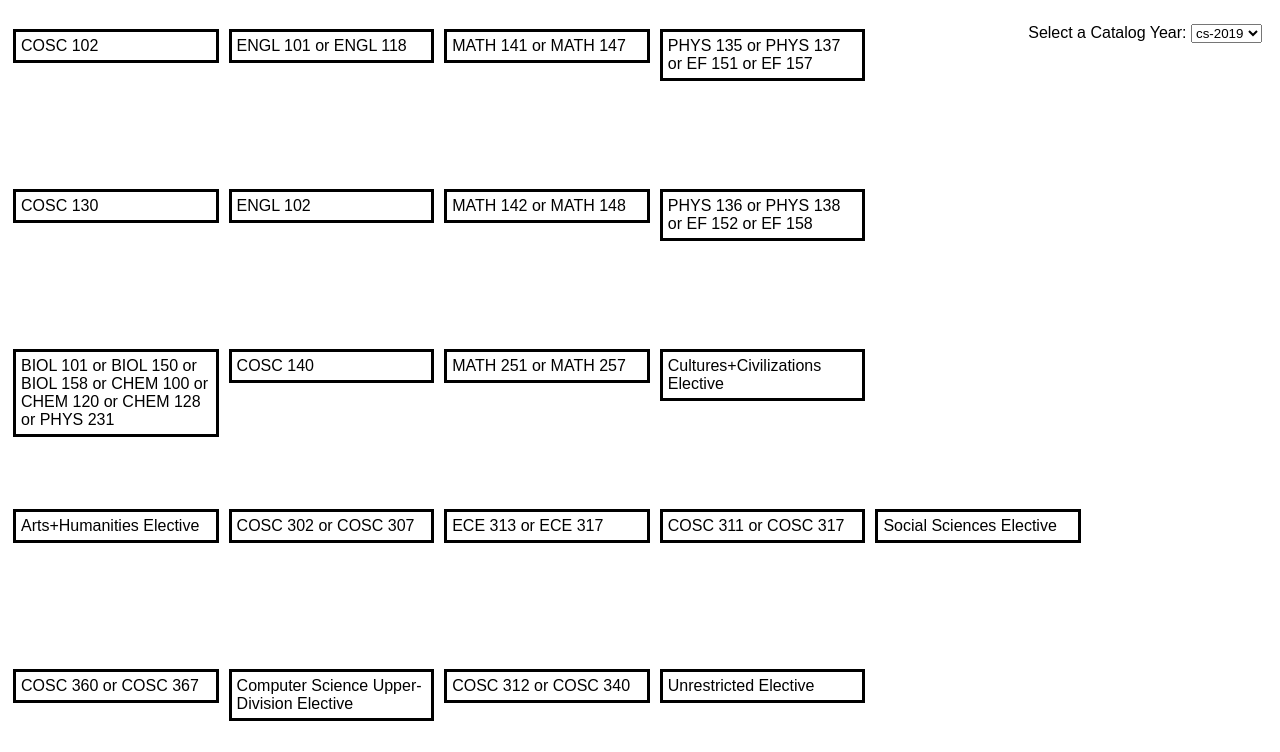
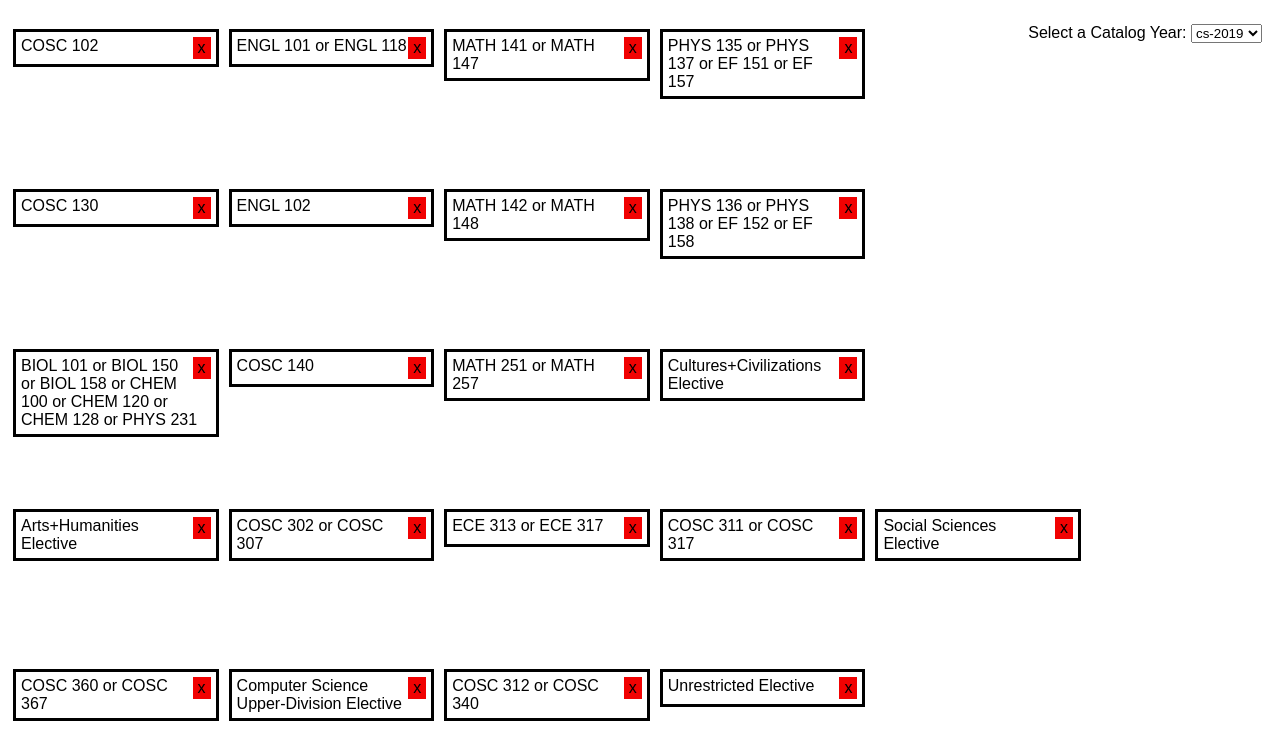
Before and after one commit to jmandzak/CatalogVisualizer, a plain HTML site: page index.html in a window 1280 px wide. Shown: the part 48-800 px from the top of the page. Drawn offline with nearby package versions, Linux system fonts and the light colour scheme.

Commit message:
Add ability to delete class boxes with red X

```diff
--- a/index.html
+++ b/index.html
@@ -3,7 +3,7 @@
 <head>
     <meta charset="UTF-8">
     <title>Catalog Visualizer</title>
-    <link rel="stylesheet" href="stylesheet.css">
+    <link rel="stylesheet" href="stylesheet.css?t=randomNum">
     <script src="https://code.jquery.com/jquery-3.5.1.js"></script>
 </head>
 
@@ -50,7 +50,7 @@
 
                     for ( var semesters in data[catalog]['terms']){
                         for( var classes in data[catalog]['terms'][semesters]){
-                            boxSection.innerHTML += '<div class="box" contenteditable="true">' + data[catalog]['terms'][semesters][classes] + '</div>' ;
+                            boxSection.innerHTML += '<div class="box" contenteditable="true"><span id="close" onclick="this.parentNode.remove(); return false;">x</span>' + data[catalog]['terms'][semesters][classes] + '</div>' ;
                             all_classes.push(data[catalog]['terms'][semesters][classes]);
                         }
                         boxSection.innerHTML += '<br>' ;
--- a/stylesheet.css
+++ b/stylesheet.css
@@ -22,6 +22,21 @@ br{
     line-height: 20vh
 }
 
+#close {
+    float:right;
+    display:inline-block;
+    padding:2px 5px;
+    background:#f10202;
+}
+
+#close:hover {
+    float:right;
+    display:inline-block;
+    padding:2px 5px;
+    background:#f10202;
+    color:#fff;
+}
+
 table {
     margin: 0 auto;
     font-size: large;
```
